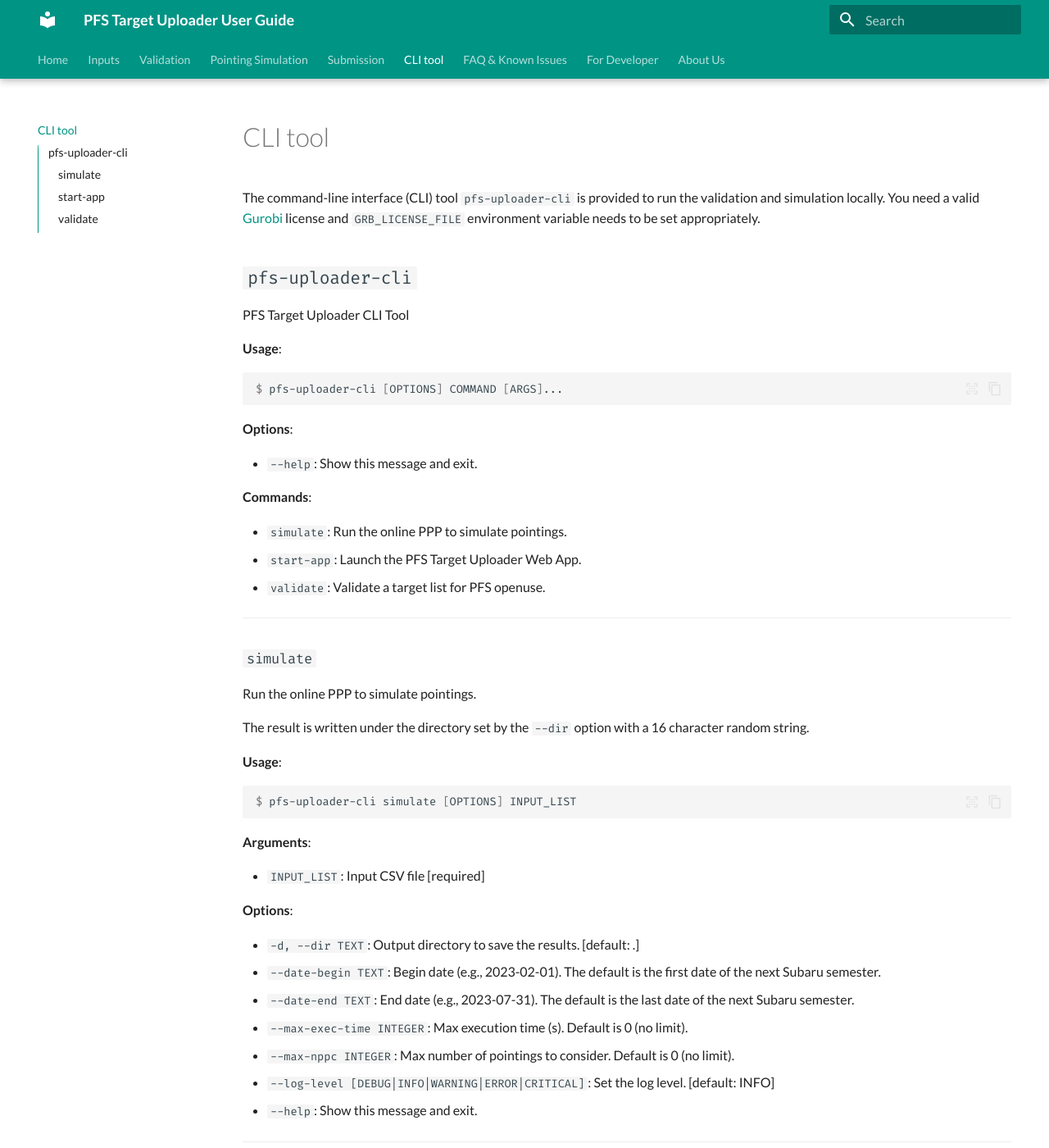
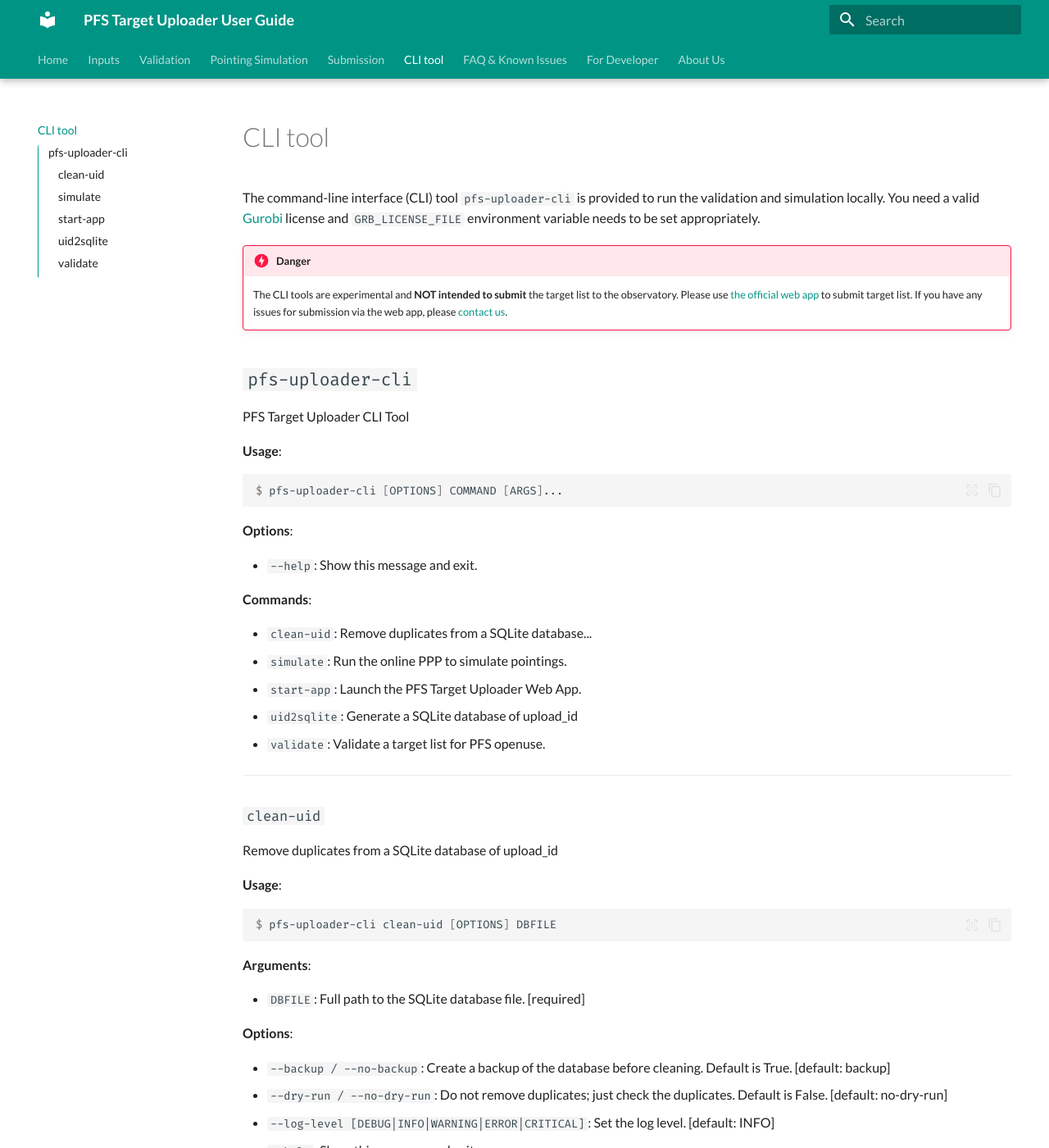
Before and after one commit to Subaru-PFS/spt_target_uploader, an MkDocs documentation site: the page built from docs/docs/cli.md, in a window 1280 px wide and 1400 px high. Shown: the whole window at 82% size. Built offline with MkDocs 1.6.1 and Material for MkDocs 9.7.7, drawn with Linux system fonts in a browser that asks for light colours; some of the changed text lies outside the part shown.

Commit message:
documentation update for sqlite db and note on cli and local app

````diff
--- a/docs/docs/cli.md
+++ b/docs/docs/cli.md
@@ -2,6 +2,12 @@
 
 The command-line interface (CLI) tool `pfs-uploader-cli` is provided to run the validation and simulation locally.
 You need a valid [Gurobi](https://www.gurobi.com/) license and `GRB_LICENSE_FILE` environment variable needs to be set appropriately.
+
+!!! danger
+
+    The CLI tools are experimental and **NOT intended to submit** the target list to the observatory.
+    Please use [the official web app](https://pfs-etc.naoj.hawaii.edu/uploader/) to submit target list.
+    If you have any issues for submission via the web app, please [contact us](./about.md).
 
 ## `pfs-uploader-cli`
 
@@ -19,9 +25,34 @@
 
 **Commands**:
 
+* `clean-uid`: Remove duplicates from a SQLite database...
 * `simulate`: Run the online PPP to simulate pointings.
 * `start-app`: Launch the PFS Target Uploader Web App.
+* `uid2sqlite`: Generate a SQLite database of upload_id
 * `validate`: Validate a target list for PFS openuse.
+
+---
+
+### `clean-uid`
+
+Remove duplicates from a SQLite database of upload_id
+
+**Usage**:
+
+```console
+$ pfs-uploader-cli clean-uid [OPTIONS] DBFILE
+```
+
+**Arguments**:
+
+* `DBFILE`: Full path to the SQLite database file.  [required]
+
+**Options**:
+
+* `--backup / --no-backup`: Create a backup of the database before cleaning. Default is True.  [default: backup]
+* `--dry-run / --no-dry-run`: Do not remove duplicates; just check the duplicates. Default is False.  [default: no-dry-run]
+* `--log-level [DEBUG|INFO|WARNING|ERROR|CRITICAL]`: Set the log level.  [default: INFO]
+* `--help`: Show this message and exit.
 
 ---
 
@@ -46,8 +77,10 @@
 * `-d, --dir TEXT`: Output directory to save the results.  [default: .]
 * `--date-begin TEXT`: Begin date (e.g., 2023-02-01). The default is the first date of the next Subaru semester.
 * `--date-end TEXT`: End date (e.g., 2023-07-31). The default is the last date of the next Subaru semester.
+* `--single-exptime INTEGER`: Single exposure time (s).  [default: 900]
 * `--max-exec-time INTEGER`: Max execution time (s). Default is 0 (no limit).
 * `--max-nppc INTEGER`: Max number of pointings to consider. Default is 0 (no limit).
+* `--obs-type [queue|classical|filler]`: Observation type.  [default: queue]
 * `--log-level [DEBUG|INFO|WARNING|ERROR|CRITICAL]`: Set the log level.  [default: INFO]
 * `--help`: Show this message and exit.
 
@@ -77,9 +110,34 @@
 * `--num-procs INTEGER`: Number of processes to run.  [default: 1]
 * `--autoreload / --no-autoreload`: Set --autoreload option.  [default: no-autoreload]
 * `--max-upload-size INTEGER`: Maximum file size in MB.  [default: 500]
+* `--session-token-expiration INTEGER`: Session token expiration time in seconds.  [default: 1800]
 * `--basic-auth TEXT`: Basic authentication config (.json).
-* `--cookie-secret TEXT`: Cookie secret.
 * `--basic-login-template TEXT`: Basic login template.
+* `--log-level [DEBUG|INFO|WARNING|ERROR|CRITICAL]`: Set the log level.  [default: INFO]
+* `--help`: Show this message and exit.
+
+---
+
+### `uid2sqlite`
+
+Generate a SQLite database of upload_id
+
+**Usage**:
+
+```console
+$ pfs-uploader-cli uid2sqlite [OPTIONS] [INPUT_LIST]
+```
+
+**Arguments**:
+
+* `[INPUT_LIST]`: Input CSV file.
+
+**Options**:
+
+* `-d, --dir TEXT`: Output directory to save the results.  [default: .]
+* `--db TEXT`: Filename of the SQLite database to save the upload_id.  [default: upload_id.sqlite]
+* `--scan-dir TEXT`: Directory to scan for the upload_id. Default is None (use input file)
+* `--clean`: Remove duplicates from the database. Default is False.
 * `--log-level [DEBUG|INFO|WARNING|ERROR|CRITICAL]`: Set the log level.  [default: INFO]
 * `--help`: Show this message and exit.
 
@@ -105,5 +163,6 @@
 * `--date-begin TEXT`: Begin date (e.g., 2023-02-01). The default is the first date of the next Subaru semester.
 * `--date-end TEXT`: End date (e.g., 2023-07-31). The default is the last date of the next Subaru semester.
 * `--save / --no-save`: Save the validated target list in the directory specified by "--dir".  [default: no-save]
+* `--obs-type [queue|classical|filler]`: Observation type.  [default: queue]
 * `--log-level [DEBUG|INFO|WARNING|ERROR|CRITICAL]`: Set the log level.  [default: INFO]
 * `--help`: Show this message and exit.
````
Also changed, not shown: docs/docs/developer.md (+22 -3 lines), docs/docs/issues.md (+11 -5 lines), README.md.
